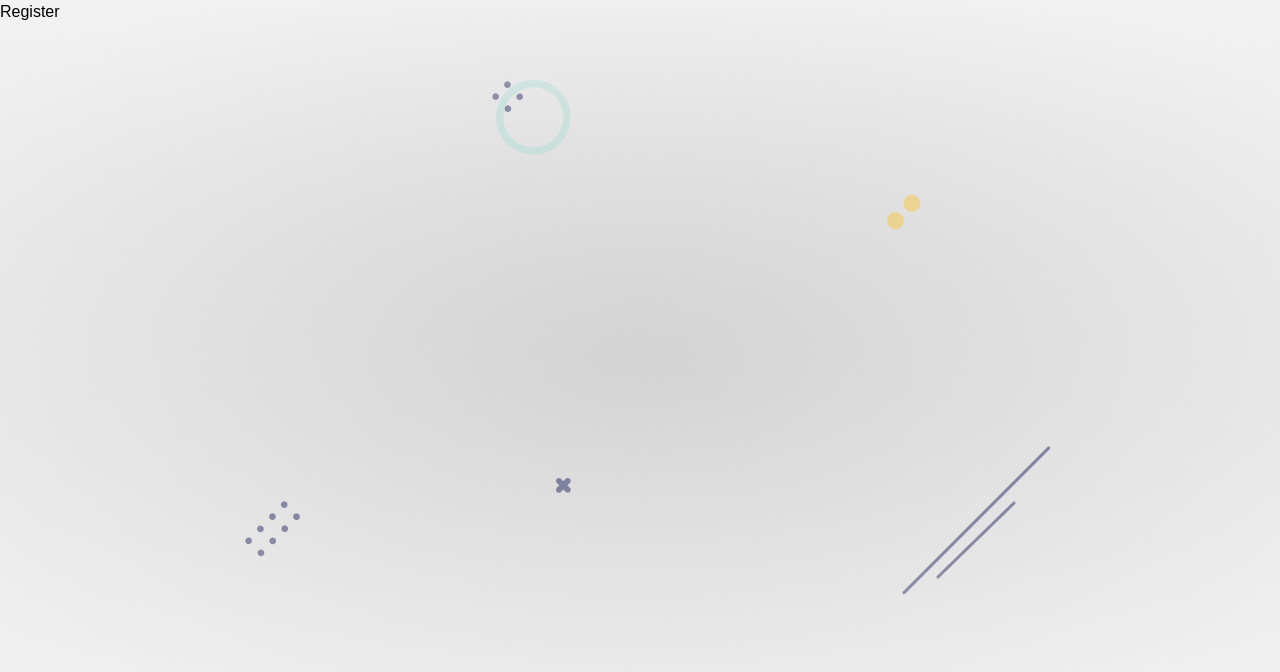
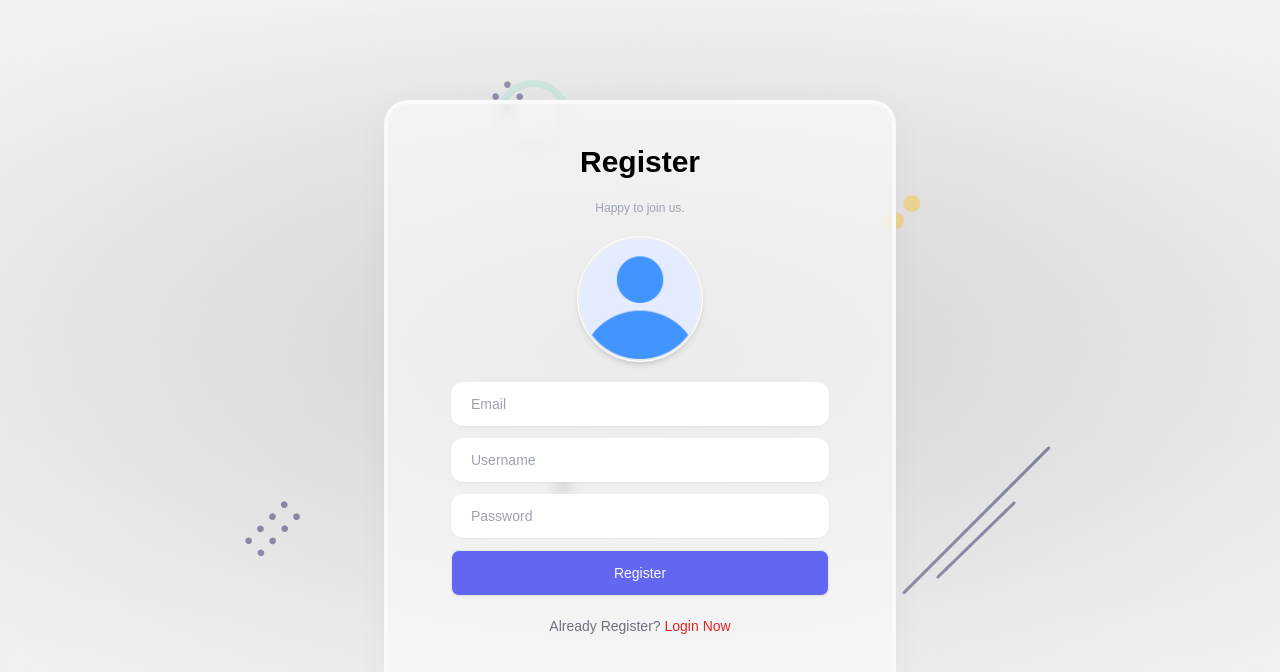
Before and after one commit to ralphbetta/mern-auth-flow, a React (Create React App) app in the folder client/: page /register in a window 1280 px wide. Shown: the top 672 px of the page. Built offline with nearby package versions, Linux system fonts and the light colour scheme.

Commit message:
completed registration page design

```diff
--- a/client/src/pages/Profile.js
+++ b/client/src/pages/Profile.js
@@ -1,8 +1,68 @@
-import React from 'react'
+import React, {useState} from 'react';
+import avater from '../assets/profile.png';
+import { Toaster } from 'react-hot-toast';
+import { useFormik } from 'formik';
+import { registerValidation } from '../helper/validate';
+import convertToBase64 from '../helper/convert';
+
 
 const Profile = () => {
+
+  const [showPassword, setShowPassword] = useState(false);
+  const [file, setFile]=useState();
+
+  const formik = useFormik({
+    initialValues: {
+      email: '',
+      username: '',
+      password:''
+    },
+    validate: registerValidation,
+    validateOnBlur: false,
+    validateOnChange: false,
+    onSubmit: async values => {
+     values = await Object.assign(values, {profile: file || ''})
+     console.log(values);
+    }
+  })
+
+  const toggleFIeld = ()=>{
+    setShowPassword(!showPassword);
+  }
+
+  const onUpload = async e => {
+    const base64 = await convertToBase64(e.target.files[0]);
+    setFile(base64);
+  }
   return (
-    <div>Profile</div>
+    <div className='flex justify-center items-center w-[100%] h-screen'>
+      {/* This is where the errors will show in this page  */}
+      <Toaster position='top-center' reverseOrder={false} ></Toaster>
+
+      <div className="glass">
+        <h1 className=" text-black font-black text-3xl text-center mt-10">Register</h1>
+        <p className="mt-5     text-gray-400 text-xs align-middle text-center px-[25%]"> Happy to join us.</p>
+
+      <form action="" onSubmit={formik.handleSubmit} className="">
+
+        <label htmlFor='profile'>
+        <img src={file||avater} alt=""  className='w-[25%] mx-auto my-5 border border-white shadow-md rounded-[100%]'/>
+        </label>
+        <input onChange={onUpload} type="file" className="hidden" id='profile' name='profile'  />
+
+      <div className="flex flex-col justify-center items-center space-y-3">
+      <input {...formik.getFieldProps('email')} type="text" placeholder='Email' className="textbox" />
+      <input {...formik.getFieldProps('username')} type="text" placeholder='Username' className="textbox" />
+      <input {...formik.getFieldProps('password')} type="text" placeholder='Password' className="textbox" />
+       <button type='submit' className='btn'>Register</button>
+      </div>
+
+      </form>
+       <p className={showPassword ? "hidden":"text-center my-5 text-gray-500 text-sm"}>Already Register? <a href="/login" className=" text-red-600">Login Now</a></p>
+
+      </div>
+    </div>
+
   )
 }
 
--- a/client/src/pages/Register.js
+++ b/client/src/pages/Register.js
@@ -1,8 +1,67 @@
-import React from 'react'
+import React, {useState} from 'react';
+import avater from '../assets/profile.png';
+import { Toaster } from 'react-hot-toast';
+import { useFormik } from 'formik';
+import { registerValidation } from '../helper/validate';
+import convertToBase64 from '../helper/convert';
+
 
 const Register = () => {
+
+  const [showPassword, setShowPassword] = useState(false);
+  const [file, setFile]=useState();
+
+  const formik = useFormik({
+    initialValues: {
+      email: '',
+      username: '',
+      password:''
+    },
+    validate: registerValidation,
+    validateOnBlur: false,
+    validateOnChange: false,
+    onSubmit: async values => {
+     values = await Object.assign(values, {profile: file || ''})
+     console.log(values);
+    }
+  })
+
+  const toggleFIeld = ()=>{
+    setShowPassword(!showPassword);
+  }
+
+  const onUpload = async e => {
+    const base64 = await convertToBase64(e.target.files[0]);
+    setFile(base64);
+  }
   return (
-    <div>Register</div>
+    <div className='flex justify-center items-center w-[100%] h-screen'>
+      {/* This is where the errors will show in this page  */}
+      <Toaster position='top-center' reverseOrder={false} ></Toaster>
+
+      <div className="glass">
+        <h1 className=" text-black font-black text-3xl text-center mt-10">Register</h1>
+        <p className="mt-5     text-gray-400 text-xs align-middle text-center px-[25%]"> Happy to join us.</p>
+
+      <form action="" onSubmit={formik.handleSubmit} className="">
+
+        <label htmlFor='profile'>
+        <img src={file||avater} alt=""  className='w-[25%] mx-auto my-5 border border-white shadow-md rounded-[100%]'/>
+        </label>
+        <input onChange={onUpload} type="file" className="hidden" id='profile' name='profile'  />
+
+      <div className="flex flex-col justify-center items-center space-y-3">
+      <input {...formik.getFieldProps('email')} type="text" placeholder='Email' className="textbox" />
+      <input {...formik.getFieldProps('username')} type="text" placeholder='Username' className="textbox" />
+      <input {...formik.getFieldProps('password')} type="text" placeholder='Password' className="textbox" />
+       <button type='submit' className='btn'>Register</button>
+      </div>
+
+      </form>
+       <p className={showPassword ? "hidden":"text-center my-5 text-gray-500 text-sm"}>Already Register? <a href="/login" className=" text-red-600">Login Now</a></p>
+
+      </div>
+    </div>
   )
 }
 
```
